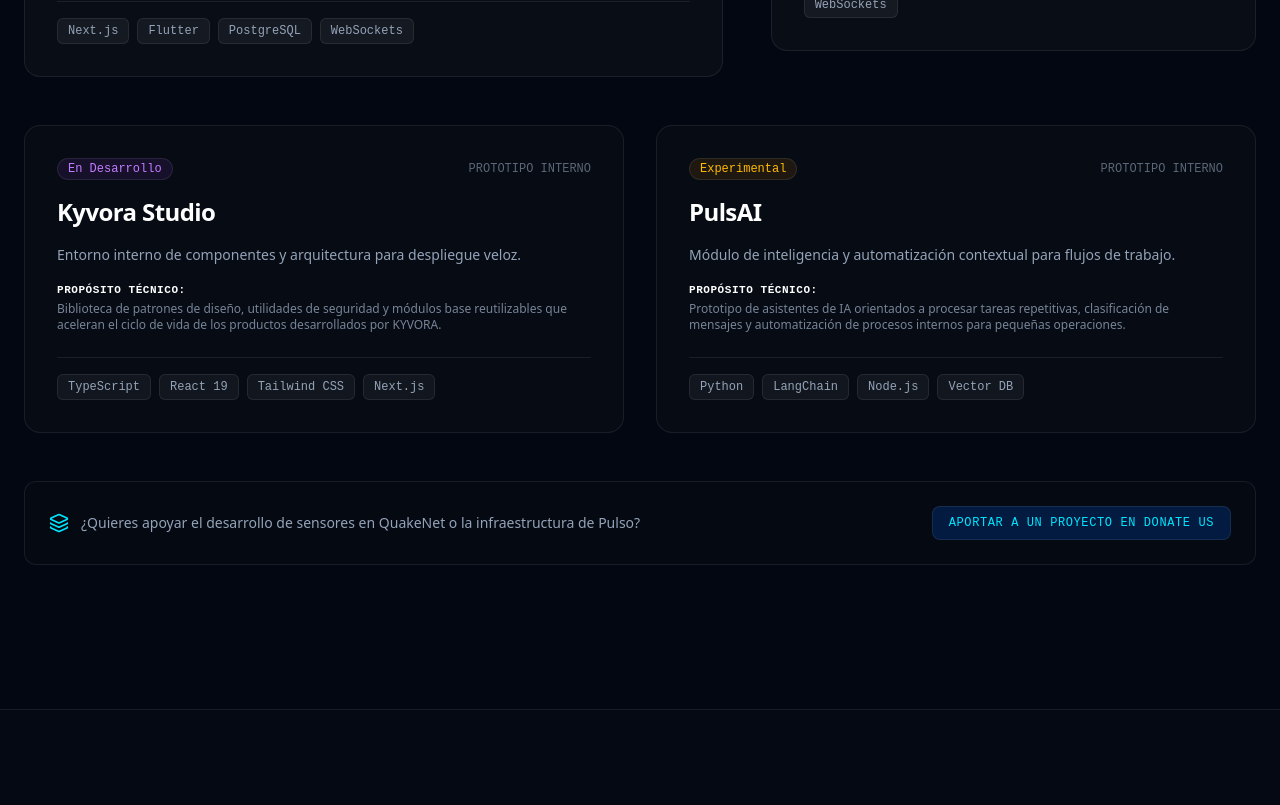
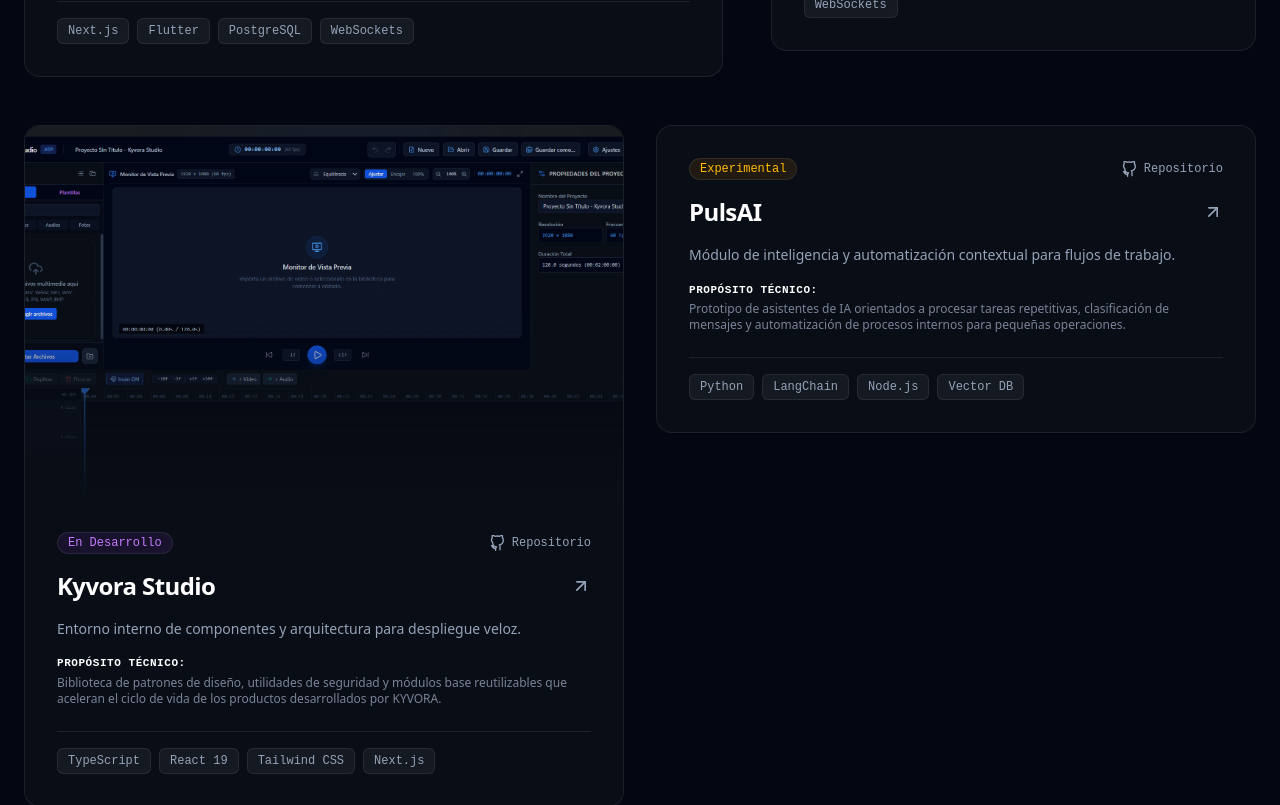
Before and after one commit to kyvora-sas/Kyvora, a Next.js app: page / in a window 1280 px wide. Shown: the part 3740-4545 px from the top of the page. Built offline with nearby package versions, Linux system fonts and the light colour scheme.

Commit message:
feat(lab): agregar imagen de Kyvora Studio y actualizar enlaces de repositorios a Kyvora-org

```diff
--- a/src/components/ContactSection.tsx
+++ b/src/components/ContactSection.tsx
@@ -113,7 +113,7 @@ export default function ContactSection() {
                   className="p-3.5 rounded-xl bg-surface border border-white/5 hover:border-white/20 transition-colors flex items-center gap-3 text-foreground-muted hover:text-white group"
                 >
                   <GithubIcon className="w-5 h-5 group-hover:scale-110 transition-transform" />
-                  <span>github.com/kyvora-sas</span>
+                  <span>github.com/Kyvora-org</span>
                   <span className="ml-auto text-[10px] text-foreground-muted uppercase tracking-widest font-sans">
                     GitHub
                   </span>
--- a/src/components/LabProjects.tsx
+++ b/src/components/LabProjects.tsx
@@ -175,24 +175,53 @@ export default function LabProjects() {
         </div>
 
         {/* Secondary Projects Row: Kyvora Studio & PulsAI */}
-        <div className="mt-8 md:mt-12 grid md:grid-cols-2 gap-8">
+        <div className="mt-8 md:mt-12 grid md:grid-cols-2 gap-8 items-start">
           {projectsConfig
             .filter((p) => p.id === "kyvora-studio" || p.id === "pulsai")
             .map((proj) => (
               <div
                 key={proj.id}
-                className="p-6 md:p-8 rounded-2xl bg-surface/70 border border-white/10 hover:border-white/20 transition-all flex flex-col justify-between space-y-6"
+                className="rounded-2xl bg-surface border border-white/10 hover:border-[var(--color-accent)]/50 transition-all duration-300 overflow-hidden flex flex-col justify-between group"
               >
+                {proj.image && (
+                  <div className="aspect-[16/10] bg-[#050811] relative overflow-hidden">
+                    <Image
+                      src={proj.image}
+                      alt={proj.imageAlt || proj.name}
+                      fill
+                      className="object-cover object-top opacity-85 group-hover:opacity-100 group-hover:scale-[1.02] transition-all duration-500"
+                    />
+                    <div className="absolute inset-0 bg-gradient-to-t from-surface via-transparent to-transparent pointer-events-none" />
+                  </div>
+                )}
+
+                <div className="p-6 md:p-8 flex flex-col justify-between flex-1 space-y-6">
                   <div className="space-y-4">
                     <div className="flex items-center justify-between gap-4">
                       <StatusBadge status={proj.status} variant={proj.statusVariant} />
+                      {proj.links?.repo ? (
+                        <a
+                          href={proj.links.repo}
+                          target="_blank"
+                          rel="noopener noreferrer"
+                          className="text-foreground-muted hover:text-white transition-colors flex items-center gap-1.5 text-xs font-mono"
+                          aria-label={`Ver repositorio de ${proj.name}`}
+                        >
+                          <GithubIcon className="w-4 h-4" />
+                          <span>Repositorio</span>
+                        </a>
+                      ) : (
                         <span className="text-xs font-mono text-foreground-muted/60 uppercase">
                           Prototipo Interno
                         </span>
+                      )}
                     </div>
 
-                  <h3 className="text-2xl font-bold tracking-tight text-white">
-                    {proj.name}
+                    <h3 className="text-2xl font-bold tracking-tight text-white flex items-center justify-between">
+                      <span>{proj.name}</span>
+                      {proj.links?.repo && (
+                        <ArrowUpRight className="w-5 h-5 text-foreground-muted group-hover:text-[var(--color-accent-cyan)] transition-colors" />
+                      )}
                     </h3>
 
                     <p className="text-sm text-foreground-muted font-light leading-relaxed">
@@ -218,6 +247,7 @@ export default function LabProjects() {
                     ))}
                   </div>
                 </div>
+              </div>
             ))}
         </div>
 
--- a/src/config/projects.ts
+++ b/src/config/projects.ts
@@ -1,6 +1,7 @@
 import type { StaticImageData } from "next/image";
 import pulsoImg from "@/img/Pulso.png";
 import quakeNetImg from "@/img/QuakeNet.png";
+import kyvoraStudioImg from "@/img/KyvoraStudio.png";
 
 export interface ProjectItem {
   id: string;
@@ -33,7 +34,7 @@ export const projectsConfig: ProjectItem[] = [
     image: pulsoImg,
     imageAlt: "Captura de la interfaz de la aplicación Pulso",
     links: {
-      repo: "https://github.com/kyvora-sas",
+      repo: "https://github.com/Kyvora-org",
     },
     donationTargetEligible: true,
     donationTargetDescription: "Fondos dirigidos a pruebas de concurrencia e infraestructura de servidores para la beta.",
@@ -50,7 +51,7 @@ export const projectsConfig: ProjectItem[] = [
     image: quakeNetImg,
     imageAlt: "Captura de la interfaz analítica de QuakeNet",
     links: {
-      repo: "https://github.com/kyvora-sas",
+      repo: "https://github.com/Kyvora-org",
     },
     donationTargetEligible: true,
     donationTargetDescription: "Fondos dirigidos a componentes de hardware y sensores de prueba para calibración.",
@@ -64,6 +65,11 @@ export const projectsConfig: ProjectItem[] = [
     technologies: ["TypeScript", "React 19", "Tailwind CSS", "Next.js"],
     status: "En Desarrollo",
     statusVariant: "purple",
+    image: kyvoraStudioImg,
+    imageAlt: "Captura de la interfaz de Kyvora Studio",
+    links: {
+      repo: "https://github.com/Kyvora-org",
+    },
     donationTargetEligible: false,
   },
   {
@@ -75,6 +81,9 @@ export const projectsConfig: ProjectItem[] = [
     technologies: ["Python", "LangChain", "Node.js", "Vector DB"],
     status: "Experimental",
     statusVariant: "warning",
+    links: {
+      repo: "https://github.com/Kyvora-org",
+    },
     donationTargetEligible: true,
     donationTargetDescription: "Fondos dirigidos al consumo de tokens de experimentación y evaluación de modelos abiertos.",
   },
--- a/src/config/site.ts
+++ b/src/config/site.ts
@@ -19,7 +19,7 @@ export const siteConfig = {
     whatsappNumber: "+57 315 201 1203 - +57 318 324 8279",
     whatsappUrl: "https://wa.me/573152011203?text=Hola%20Kyvora,%20me%20gustar%C3%ADa%20conversar%20sobre%20un%20proyecto",
     email: "kyvorasas@gmail.com",
-    githubUrl: "https://github.com/kyvora-sas",
+    githubUrl: "https://github.com/Kyvora-org",
     instagramUrl: "https://www.instagram.com/_kyvora_/",
     sicUrl: "https://www.sic.gov.co/",
   },
```
Also changed, not shown: src/img/KyvoraStudio.png (added), 1 other file (tests, documents, lock files or other folders). Lines whose indentation alone changed are shown as unchanged.
